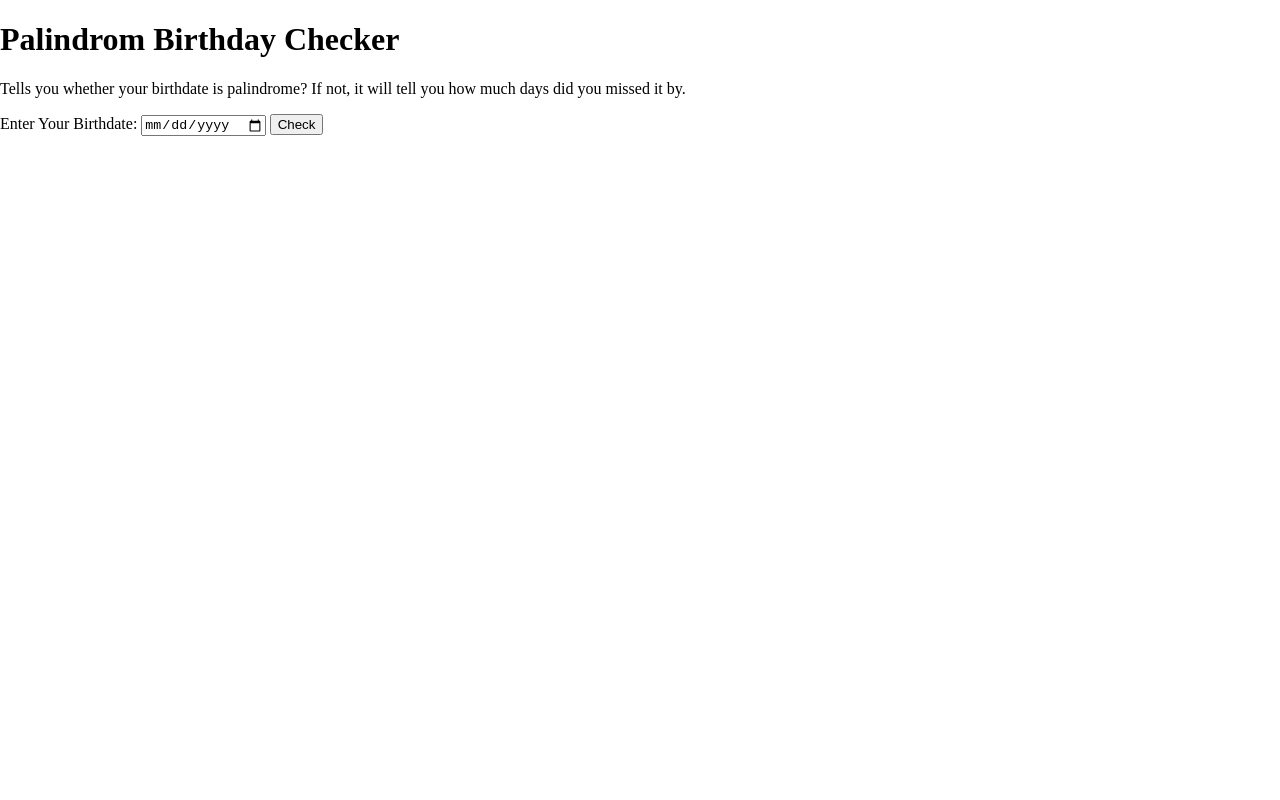
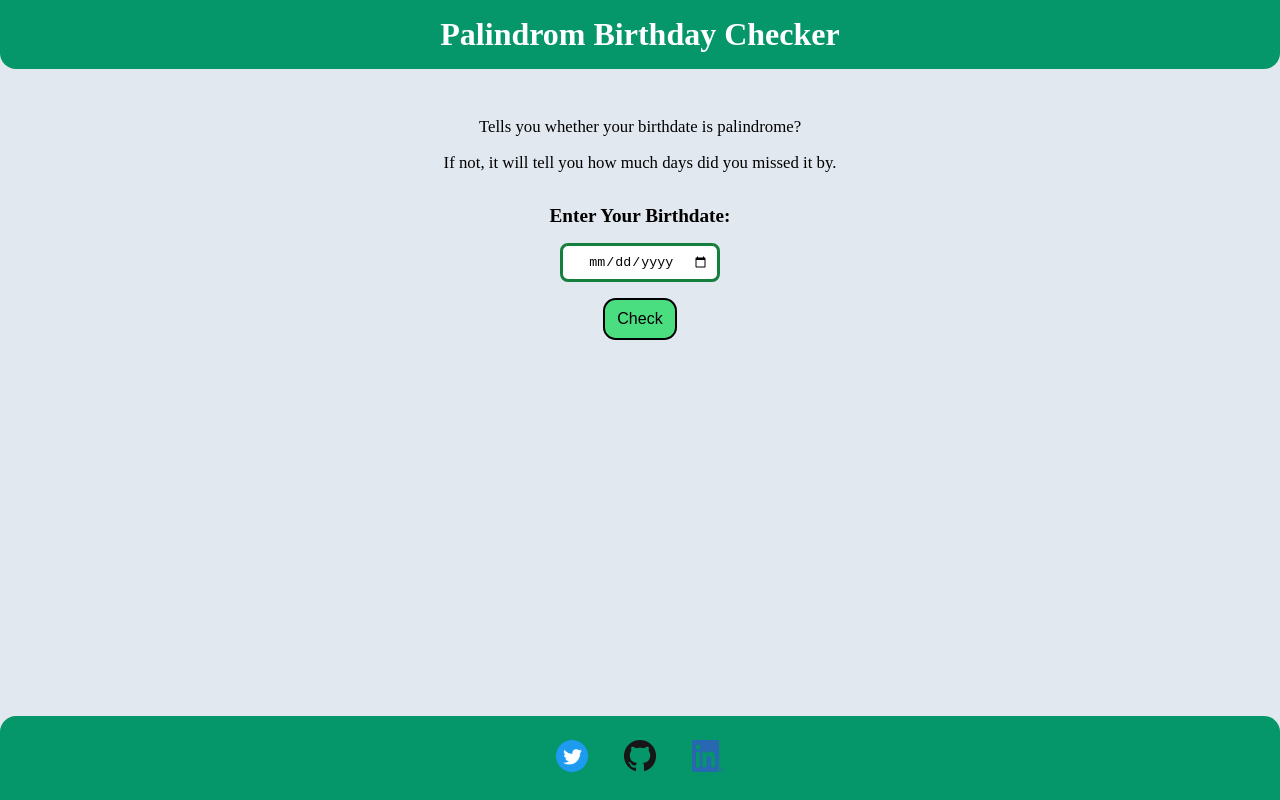
Before and after one commit to jagrut-sharma/mark13-palindrome-date, a plain HTML site: page index.html in a window 1280 px wide. Drawn offline with Linux system fonts and the light colour scheme.

Commit message:
style: added css

```diff
--- a/app.js
+++ b/app.js
@@ -38,7 +38,7 @@ function checkValues() {
 
 function nearestDateResult(next, previous) {
     const monthName = ["Jan", "Feb", "March", "April", "May", "June", "July", "Aug", "Sept", "Oct", "Nov", "Dec"];
-    outputText.style.color = "blue";
+    outputText.style.color = "#713f12";
     if (next[0] < previous[0]) {
         outputText.innerText = "The nearest palindrome date is: " + next[1].day + " " + monthName[next[1].month - 1] + ", " + next[1].year + ". " + "You missed by " + next[0] + " days.";
     } else {
--- a/index.html
+++ b/index.html
@@ -11,10 +11,18 @@
 
 <body>
     <h1>Palindrom Birthday Checker</h1>
-    <p>Tells you whether your birthdate is palindrome? If not, it will tell you how much days did you missed it by.</p>
-    <label>Enter Your Birthdate: <input class="input-date" type="date"></label>
-    <button class="btn">Check</button>
-    <h3 class="result"></h3>
+    <div class="container">
+        <p>Tells you whether your birthdate is palindrome?</p>
+        <p class="para">If not, it will tell you how much days did you missed it by.</p>
+        <label>Enter Your Birthdate: <input class="input-date" type="date"></label>
+        <button class="btn">Check</button>
+        <h3 class="result"></h3>
+    </div>
+    <footer class="footer">
+        <a href="https://twitter.com/Jagrut_Sharma" target="_blank"><img class="img-footer" src="./images/Twitter social icons - circle - blue.png" alt="twitter logo"></a>
+        <a href="https://github.com/jagrut-sharma" target="_blank"><img class="img-footer" src="./images/GitHub-Mark-64px.png" alt="github logo"></a>
+        <a href="https://www.linkedin.com/in/jagrut-sharma/" target="_blank"><img class="img-footer" src="./images/LI-In-Bug.png" alt="linked in logo"></a>
+    </footer>
 </body>
 <script src="./app.js" type="text/javascript"></script>
 
--- a/style.css
+++ b/style.css
@@ -4,4 +4,73 @@
 
 body{
     margin: 0;
+    text-align: center;
+    background-color: #e2e8f0;
 }
+
+.container{
+    max-width: 50%;
+    margin: 3rem auto auto;
+}
+
+h1{
+    color: white;
+    background-color: #059669;
+    margin: 0;
+    padding: 1rem;
+    border-bottom-left-radius: 1rem;
+    border-bottom-right-radius: 1rem;
+    margin-bottom: 1rem;
+}
+
+p{
+    margin-block-start: 0;
+    margin-block-end: 0;
+    margin: 1rem;
+    font-size: 1.05rem;
+}
+
+.para{
+    margin-bottom: 2rem;
+}
+
+label{
+    font-weight: bold;
+    font-size: 1.2rem;
+    margin-top: 2rem;
+}
+
+.input-date{
+    display: block;
+    text-align: center;
+    margin: 1rem auto;
+    width: 10rem;
+    padding: 0.5rem;
+    border: 3px solid #15803d;
+    border-radius: 0.5rem;
+}
+
+.btn{
+    padding: 0.6rem 0.8rem;
+    border: 2px solid black;
+    background-color: #4ade80;
+    border-radius: 0.8rem;
+    font-size: 1rem;
+}
+
+.footer .img-footer{
+    width: 32px;
+    height: 32px;
+    margin: 1rem;
+}
+
+.footer{
+    background-color: #059669;
+    padding: 0.5rem;
+    position: absolute;
+    bottom: 0;
+    left: 0;
+    right: 0;
+    border-top-left-radius: 1rem;
+    border-top-right-radius: 1rem;
+}
```
Also changed, not shown: images/GitHub-Mark-64px.png (added), images/LI-In-Bug.png (added), images/Twitter social icons - circle - blue.png (added).
